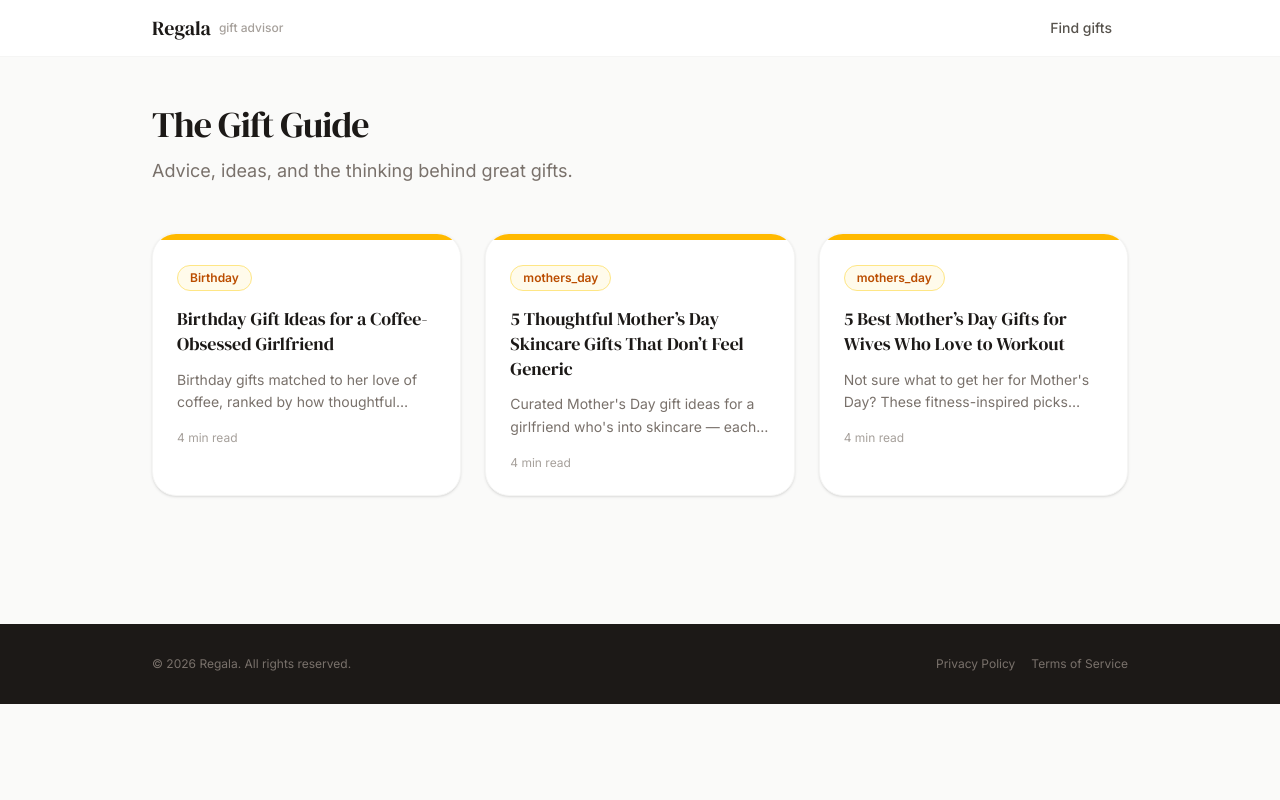
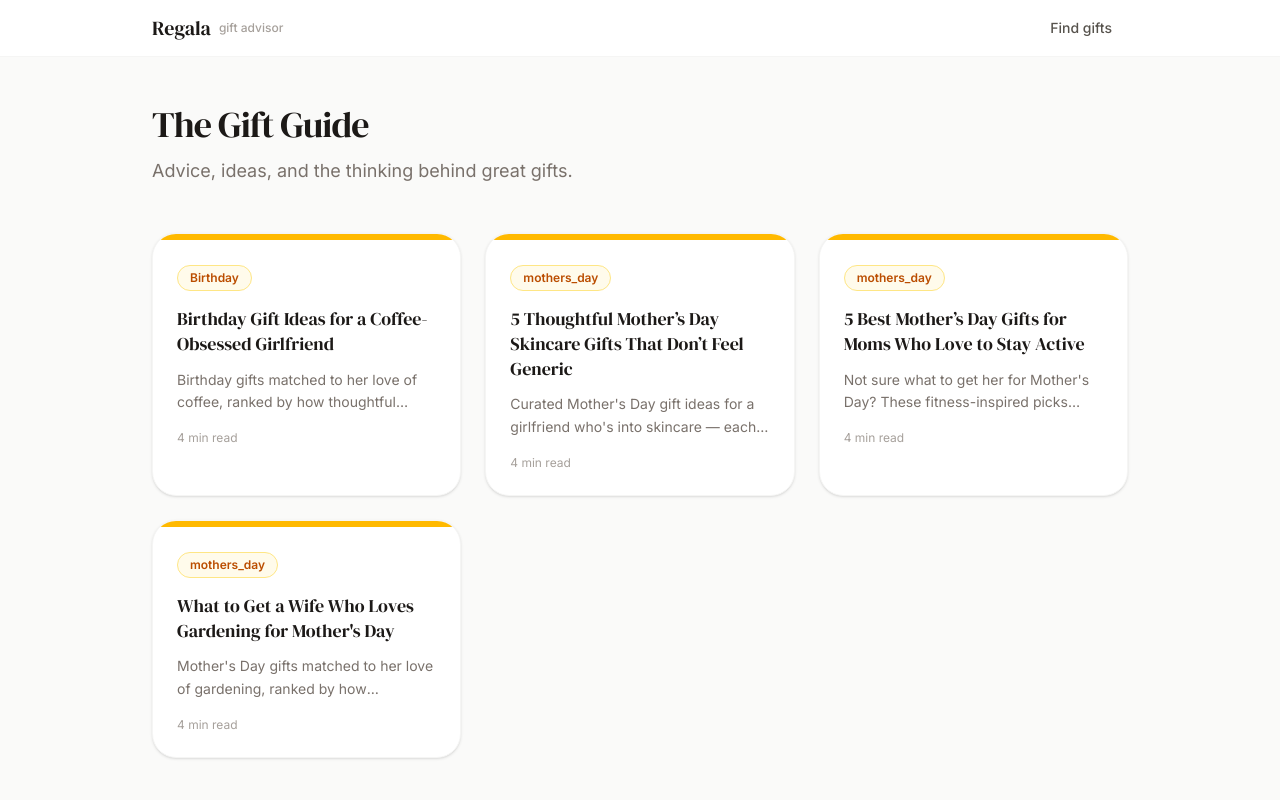
Before and after one commit to CAMGREEN637/gift-ai-frontend, a Next.js app: page /blog in a window 1280 px wide. Shown: the top 800 px of the page. Built offline with nearby package versions, Linux system fonts and the light colour scheme; no server answers.

Commit message:
updated gardening article

```diff
--- a/content/articles.ts
+++ b/content/articles.ts
@@ -171,7 +171,7 @@ export const SAMPLE_ARTICLES: GiftArticle[] = [
   // ============================================================================
 {
   "slug": "mothers_day-gifts-fitness",
-  "title": "5 Best Mother’s Day Gifts for Wives Who Love to Workout",
+  "title": "5 Best Mother’s Day Gifts for Moms Who Love to Stay Active",
   "excerpt": "Not sure what to get her for Mother's Day? These fitness-inspired picks actually feel personal.",
   "occasion": "mothers_day",
   "interests": [
@@ -237,6 +237,75 @@ export const SAMPLE_ARTICLES: GiftArticle[] = [
       "type": "cta"
     }
   ]
+},
+{
+  "slug": "mothers_day-gifts-gardening",
+  "title": "What to Get a Wife Who Loves Gardening for Mother's Day",
+  "excerpt": "Mother's Day gifts matched to her love of gardening, ranked by how thoughtful they'll feel.",
+  "occasion": "mothers_day",
+  "interests": [
+    "gardening"
+  ],
+  "readTime": "4 min read",
+  "publishedAt": "2026-05-03",
+  "sections": [
+    {
+      "type": "picks",
+      "gifts": [
+        {
+          "name": "17-Pod Hydroponics Growing System",
+          "price": "$109.00",
+          "reason": "This thoughtful gift allows your wife to indulge in a hobby that can bring her joy while also providing a sense of accomplishment. It’s a delightful way to show her that you see how much she does and want her to take a moment for herself.",
+          "url": "https://www.amazon.com/dp/B0CQN9Z2WD",
+          "image_url": "https://m.media-amazon.com/images/I/818unoUl7-L._AC_SY300_SX300_QL70_FMwebp_.jpg"
+        },
+        {
+          "name": "Pressed Flower Art Kit",
+          "price": "$31.99",
+          "reason": "This sentimental and cozy gift encourages your wife to engage in a creative activity that can provide a sense of calm and relaxation. It acknowledges her hard work and gives her the space to enjoy a soothing craft.",
+          "url": "https://www.amazon.com/Aboofx-Pressing-Detailed-instruction-Preservation/dp/B0C7T7JWWM?crid=2HCE070Q0HIFC&dib=eyJ2IjoiMSJ9.XB-VrJgulguvzs3nesGKKRWz6j4S_kMlajLr13WaxMbYofz9UU-z3NQM2Z5d85yycWyPB4zfYvgCqnl9q5IG2wPzVCd6uFH65vvq6gHmqgfT7WtSnmFIVIRPyi6qEZrirRUNOe7trKme5lBLY94QXdwywBDZxv7znCis56btA0Hiarsgv7nLjJQ0N9_p3jAiqWKlDVsU24ZB8iIMsz40pDibNTT40wCvEWyTi1aZ0t8EnuDifq-ZmsmBsdlJokCrnvNNe0miPt2LkD0Vjycped_85u7zeAt9n5qGKwPDiDI.4qxEJl5PvfGhYEpf6GXC4Ex7CQ3MG7uoN2U0fHQFJbs&dib_tag=se&keywords=Pressed%2Bflower%2Bart%2Bkit&qid=1774735650&sprefix=pressed%2Bflower%2Bart%2Bkit%2Caps%2C414&sr=8-2-spons&sp_csd=d2lkZ2V0TmFtZT1zcF9hdGY&th=1&linkCode=ll2&tag=cbggiftapp637-20&linkId=ef0f8037debeb680b7fcc9d4c32713c5&language=en_US&ref_=as_li_ss_tl",
+          "image_url": "https://m.media-amazon.com/images/I/91K6A7TnAuL._AC_SX679_.jpg"
+        },
+        {
+          "name": "Complete Glass Tea Set with Infuser",
+          "price": "$63.00",
+          "reason": "This luxe gift provides your wife with an opportunity to unwind and enjoy a moment of tranquility with a beautiful tea experience. It’s a charming way to pamper her and remind her how much you appreciate everything she does.",
+          "url": "https://www.amazon.com/dp/B01IFBPX7A",
+          "image_url": "https://m.media-amazon.com/images/I/71imBu7dydL._AC_SY300_SX300_QL70_FMwebp_.jpg"
+        },
+        {
+          "name": "All-in-One Gardening Tool Set",
+          "price": "$32.00",
+          "reason": "This cozy and thoughtful gardening tool set reflects your understanding of your wife's efforts and passion for gardening, helping her to relax and enjoy her time outdoors. It shows her that you notice her interests and want to support her hobbies.",
+          "url": "https://www.amazon.com/Scuddles-Stainless-Fingertip-Landscaping-Gardening/dp/B0761Z9MKM?crid=233CP1RI8QE95&dib=eyJ2IjoiMSJ9.PZYsXAh67pc8FLxZ6eEqRbK1JHv6SPVo7Td0vFgHKOipG12has7h_6fJck2rV60-_KYLmMbX03abogoVK4cfS3uSox7jj2tUXR_bLaRREUUdaIel9t63cccWkocN3qK8YdhDXgkKWAaDRFGwNKxkjJfDtcOxGS6l-D5P9hY-2WviXPWYKriff6r-CtL44lO9e99672sbjbrMuWGqtBJL2dxhDvUc9WYhpkOuwOLv67GjPMjq-bSkgv1_ttS6UGXVkka1wNDO01Pd40HHxn462I3_okPgzCsbFgFymDo9mIw.WS0zFpqvb9LkMPeHAJ2ghxBsItW6guh_9NUWy0FGU9s&dib_tag=se&keywords=Professional%2BGardening%2BTool%2BSet&qid=1773534318&sprefix=professional%2Bgardening%2Btool%2Bset%2Caps%2C271&sr=8-1-spons&sp_csd=d2lkZ2V0TmFtZT1zcF9hdGY&th=1&linkCode=ll2&tag=cbggiftapp637-20&linkId=6f8bfc9c48bad73de24200b7cba43254&language=en_US&ref_=as_li_ss_tl",
+          "image_url": "https://m.media-amazon.com/images/I/81GQjPjFt+L._AC_SY300_SX300_QL70_FMwebp_.jpg"
+        },
+        {
+          "name": "2-Person Outdoor Hammock with Stand",
+          "price": "$199.00",
+          "reason": "This fun and cozy gift gives your wife a perfect retreat to relax and enjoy some well-deserved rest, whether it’s in the backyard or on a weekend getaway. It’s a celebration of her dedication, providing her with a beautiful space to unwind.",
+          "url": "https://www.amazon.com/Everyfun-Polyester-Adjustable-Portable-Carrying/dp/B0FMDYQFWZ?crid=36HYK0SHGY7X7&dib=eyJ2IjoiMSJ9.0gor6a9VZm3ZgdAABiXZ7ODlqrNSgiSM08dymlFeYNIsB4VUP5BKISSLrZhitGzQMKM-ecrVcJUB9deKw_C0qcVPMJWnuHI6ftK_N1IxvLApXgjjPw1LYmYtcd_LUy-Xa7Y33lcQmKYBBM992z-NotNhEqjxwCOKQtWSJJ2BZ6tyyw8KeyLznQOfNvBQ14XOsAAsg_w6BTm-g6uF2JzKOfJZ7wAUcfhKhQVcT74WnEzTNHaLNv2jXEZvKxQ27Ij2WmKvjKhsSQ0rK68Tkh7r4Ob3jW6ynxolioULRBGsHxk.2zSnS8VhzZTfAzKFad95DkjLerYCjq13p5XjfDLpNHo&dib_tag=se&keywords=Premium%2BCamping%2BHammock&qid=1772582431&sprefix=premium%2Bcamping%2Bhammock%2Caps%2C352&sr=8-5-spons&sp_csd=d2lkZ2V0TmFtZT1zcF9hdGY&th=1&linkCode=ll2&tag=cbggiftapp637-20&linkId=54cebdefa34f457130d7e23b9edd316a&language=en_US&ref_=as_li_ss_tl",
+          "image_url": "https://m.media-amazon.com/images/I/71ZI9Z7oIHL._AC_SY300_SX300_QL70_FMwebp_.jpg"
+        }
+      ]
+    },
+    {
+      "type": "cta"
+    },
+    {
+      "type": "text",
+      "heading": "The gardening gifting trap (and how to avoid it)",
+      "body": "The temptation is to search 'gardening gift' and buy the first thing with good reviews. But she can do that herself. What makes a gift land is the signal that you understand what gardening means to her specifically — not just that she's into it."
+    },
+    {
+      "type": "text",
+      "heading": "Making it land",
+      "body": "Mother's Day gifts land best when paired with an experience — breakfast in bed, a quiet morning, or just handling everything for the day so she doesn't have to."
+    },
+    {
+      "type": "cta"
+    }
+  ]
 }
 ];
 
```
